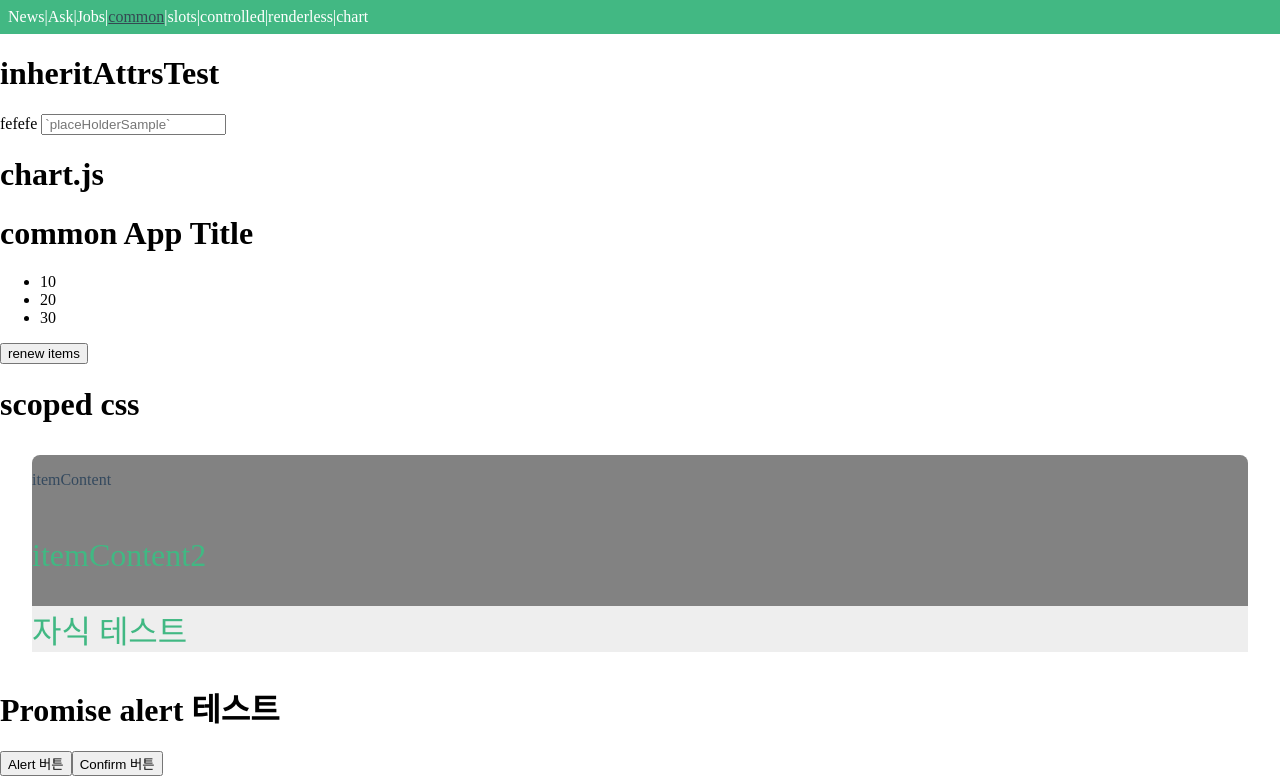
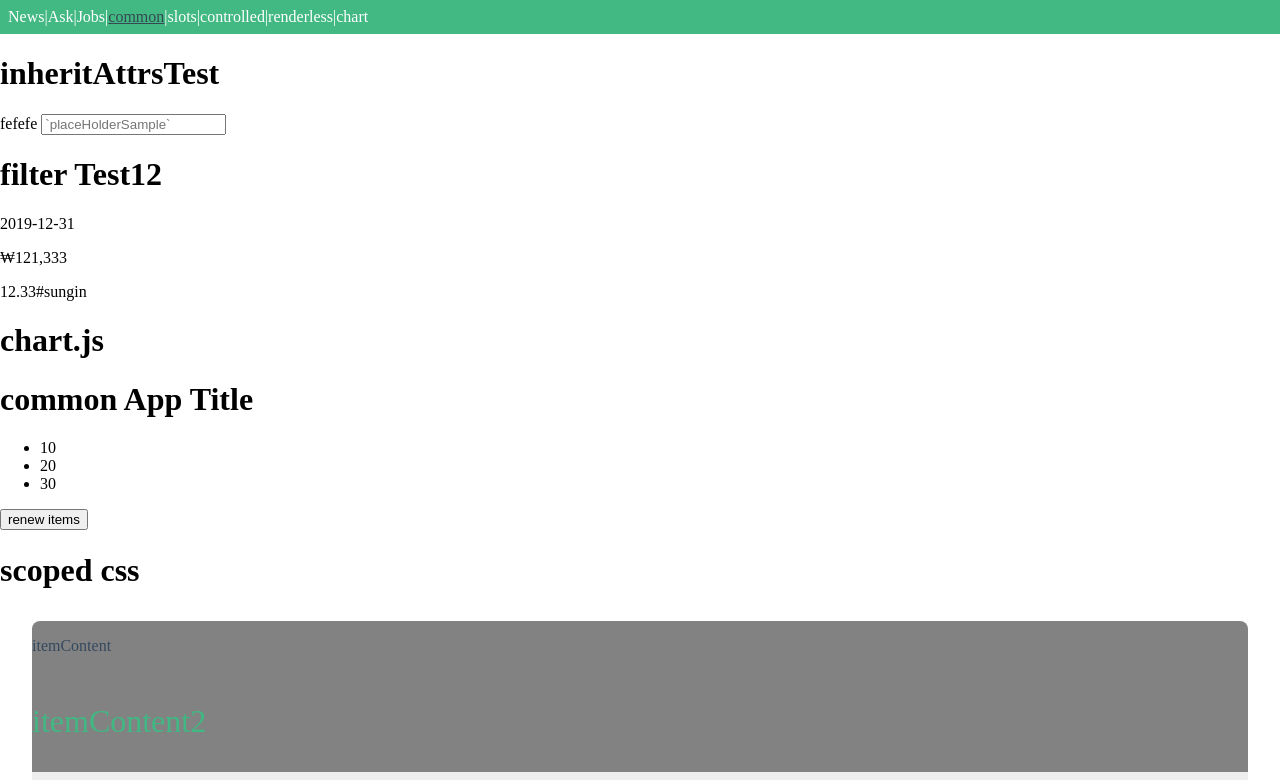
Before and after one commit to sunginHwang/vue-news-study, a Vue app: page /common in a window 1280 px wide. Shown: the top 780 px of the page. Built offline with nearby package versions, Linux system fonts and the light colour scheme.

Commit message:
filter 기능 추가 작업

```diff
--- a/package.json
+++ b/package.json
@@ -13,6 +13,7 @@
     "chart.js": "^2.8.0",
     "core-js": "^2.6.5",
     "lodash": "^4.17.11",
+    "moment": "^2.24.0",
     "node-sass": "^4.11.0",
     "sass-loader": "^7.1.0",
     "vue": "^2.6.6",
--- /dev/null
+++ b/src/filter/dateFilter.js
@@ -0,0 +1,29 @@
+import moment from 'moment';
+
+export const vueFilter = Vue => {
+    // copied from admin
+    // todo: to share with admin
+    const formatNumber = (val, prefix = '', suffix = '', fallback = '') =>
+        Number.isFinite(val) ? prefix + val.toLocaleString() + suffix : fallback;
+
+    Vue.filter('currency', (val, currency = '\u20a9') => formatNumber(val, currency));
+    Vue.filter('numeric', val => formatNumber(val));
+    Vue.filter('percent', (val, percent = '%') => formatNumber(val, '', percent+"sungin"));
+
+    const MIN_MOMENT = moment.utc('1000-01-01T00:00:00');
+    const MAX_MOMENT = moment.utc('9999-12-31T23:59:59');
+    const formatDate = (str, format = 'YYYY-MM-DD', fallback = '') => {
+        try {
+            if (str) {
+                const m = moment(str);
+                if (m.isBetween(MIN_MOMENT, MAX_MOMENT)) {
+                    return m.format(format);
+                }
+            }
+        } catch (ignore) {}
+        return fallback;
+    };
+    Vue.filter('date', (val, format = 'YYYY-MM-DD') => formatDate(val, format));
+    Vue.filter('time', (val, format = 'HH:mm:ss') => formatDate(val, format));
+    Vue.filter('datetime', (val, format = 'YYYY-MM-DD HH:mm:ss') => formatDate(val, format).replace(/ 00:00:00$/, ''));
+};
--- a/src/main.js
+++ b/src/main.js
@@ -1,18 +1,19 @@
 import Vue from 'vue'
 import App from './App.vue'
-import { router } from './routes';
-import ChartPlugin from "./plugins/ChartPlugin";
-import KeyCodePlugin from "./plugins/KeyCodePlugin";
-
-import { store } from './store';
+import {router} from '@/routes';
+import ChartPlugin from "@/plugins/ChartPlugin";
+import KeyCodePlugin from "@/plugins/KeyCodePlugin";
+import {vueFilter} from '@/filter/dateFilter';
+import {store} from './store';
 
 Vue.config.productionTip = false;
 
+vueFilter(Vue);
 Vue.use(ChartPlugin);
 Vue.use(KeyCodePlugin);
 
 new Vue({
-  render: h => h(App),
-  router,
-  store,
+    render: h => h(App),
+    router,
+    store,
 }).$mount('#app')
--- a/src/views/CommonView.vue
+++ b/src/views/CommonView.vue
@@ -5,6 +5,10 @@
                     placeHolder="`placeHolderSample`"
                     @click="test"
                     v-model="value"/>
+        <h1>filter Test12</h1>
+        <p>{{ filterTest.dateFilter | date}}</p>
+        <p>{{ filterTest.currencyFilter | currency}}</p>
+        <p>{{ filterTest.percentFilter,'#' | percent}}</p>
         <h1>chart.js</h1>
         <app-header :title="appTitle"></app-header>
         <app-content :items="items" @renew="renewItems"></app-content>
@@ -41,12 +45,17 @@
             return {
                 appTitle: 'common App Title',
                 items: [10, 20, 30],
-                value: ""
+                value: "",
+                filterTest: {
+                    dateFilter: "2019-12-31 00:00:00",
+                    currencyFilter: 121333,
+                    percentFilter: 12.33
+                }
             }
         },
         methods: {
-            test(){
-              console.log('root');
+            test() {
+                console.log('root');
             },
             renewItems() {
                 this.items = [40, 50, 60]
```
Also changed, not shown: 1 other file (tests, documents, lock files or other folders).
